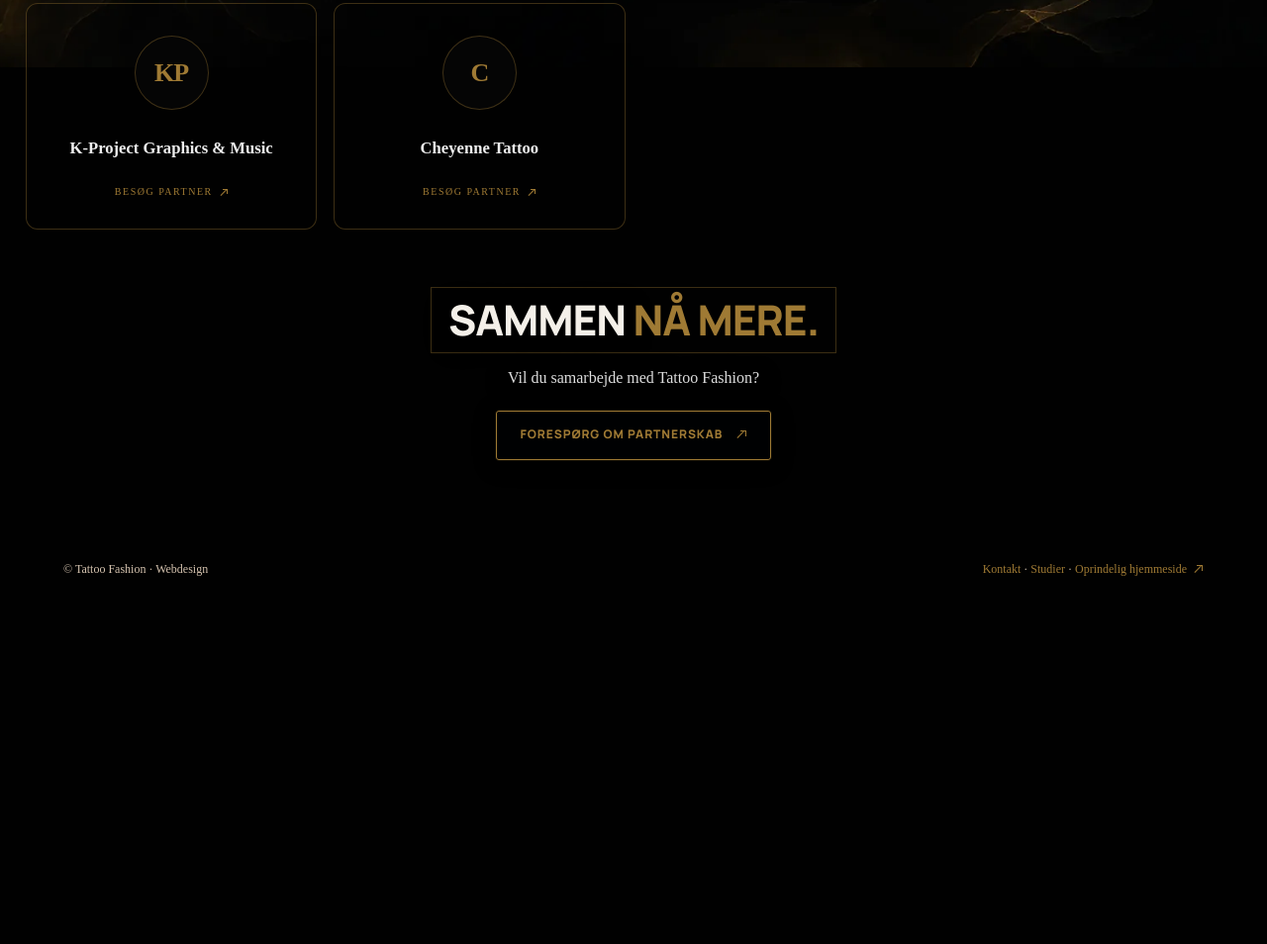
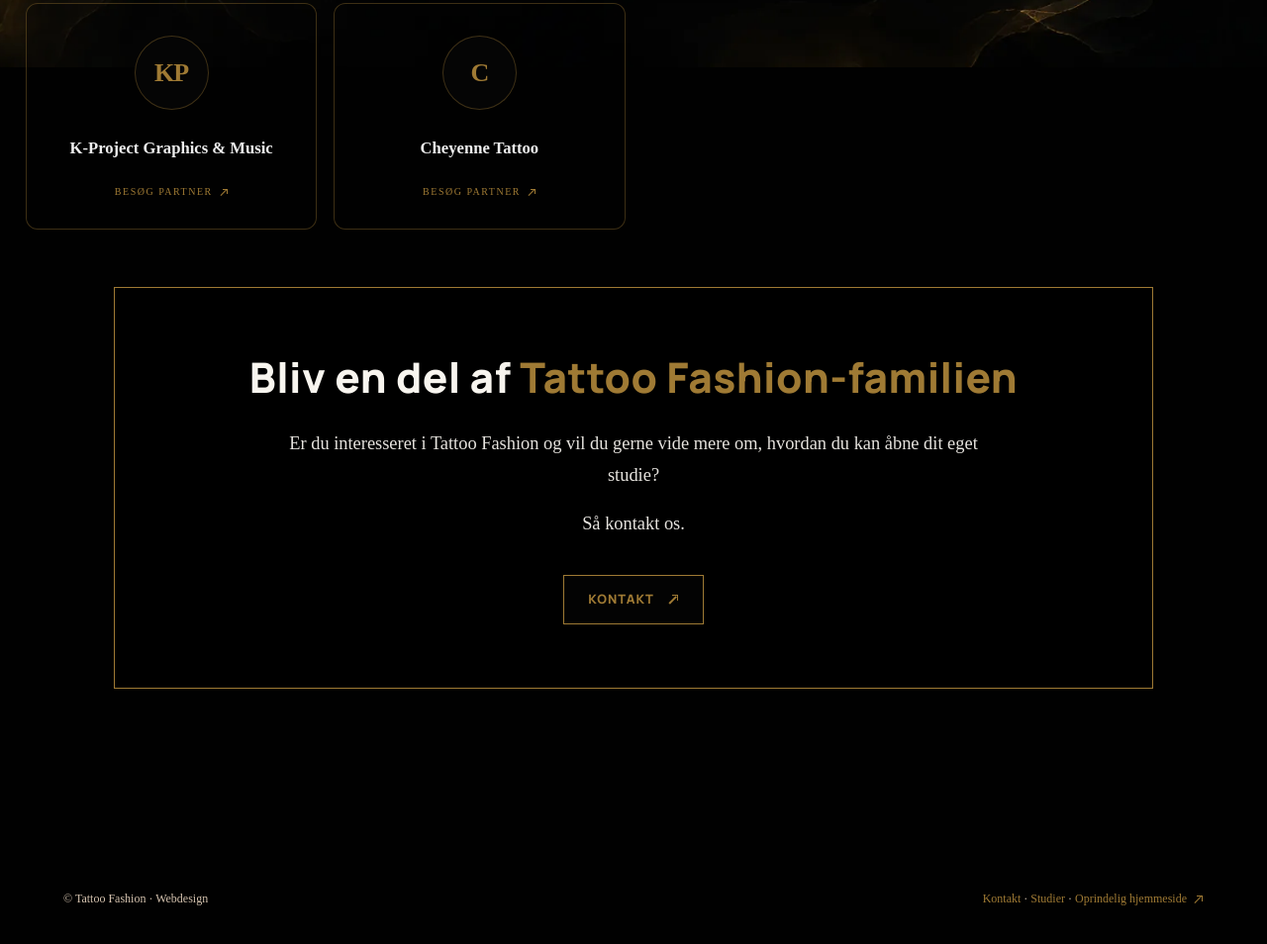
Before and after one commit to floriannitz08-arch/tattoo-fashion-Website, a plain HTML site: page partner-da.html in a window 1280 px wide. Shown: the part 732-1686 px from the top of the page at 99% size. Before the commit the page ends 1353 px from the top, so only its background shows below. Drawn offline with Linux system fonts and the light colour scheme.

Commit message:
Add files via upload

```diff
--- a/partner-da.html
+++ b/partner-da.html
@@ -45,7 +45,52 @@ body.interior-page .tf-partner-main .tf-partner-button:is(:hover,:focus-visible)
   background:rgba(159,122,52,.1)!important;
   border-color:#9F7A34!important;
 }
-</style></head><body class="interior-page">
+</style>
+<style id="tf-partner-family-design">
+/* Familienbereich: gleicher Schwarz-Gold-Stil wie auf „Unsere Geschichte“ */
+body.interior-page .tf-partner-main .tf-partner-family {
+  box-sizing: border-box;
+  width: min(calc(100% - 32px), 1050px);
+  max-width: 1050px;
+  margin: 32px auto clamp(55px, 8vw, 110px) !important;
+  padding: clamp(32px, 5vw, 66px) clamp(18px, 4vw, 58px) !important;
+  border: 1px solid #9F7A34 !important;
+  background: rgba(0,0,0,.18) !important;
+  text-align: center !important;
+}
+body.interior-page .tf-partner-main .tf-partner-family h2 {
+  display: block;
+  max-width: 890px;
+  margin: 0 auto 24px !important;
+  padding: 0 !important;
+  font-family: Manrope, Arial, sans-serif !important;
+  font-size: clamp(1.5rem, 3.3vw, 2.7rem) !important;
+  line-height: 1.25 !important;
+  font-weight: 800 !important;
+  letter-spacing: .01em !important;
+  text-transform: none !important;
+  color: #f8f5ef !important;
+  text-align: center !important;
+}
+body.interior-page .tf-partner-main .tf-partner-family h2 span { color: #9F7A34 !important; }
+body.interior-page .tf-partner-main .tf-partner-family p {
+  max-width: 740px;
+  margin: 0 auto 16px !important;
+  font-family: Manrope, Arial, sans-serif;
+  font-size: clamp(1rem, 1.45vw, 1.15rem) !important;
+  line-height: 1.75 !important;
+  color: #e6e3de !important;
+  text-align: center !important;
+}
+body.interior-page .tf-partner-main .tf-partner-family .btn { margin: 20px auto 0 !important; }
+@media (max-width: 600px) {
+  body.interior-page .tf-partner-main .tf-partner-family {
+    margin-top: 20px !important;
+    padding: 30px 18px !important;
+  }
+}
+</style>
+</head><body class="interior-page">
 <header class="header tf-header"><a aria-label="Tattoo Fashion – Forside" class="tf-brand" href="index-da.html"><img alt="Tattoo Fashion Original-Logo" class="logo" decoding="async" height="181" src="assets/logo.png" width="408"/></a><nav aria-label="Hovednavigation" class="nav tf-nav" id="navigation"><a href="index-da.html">Forside</a><a href="geschichte-da.html">Vores historie</a><a href="studios-da.html">Studier</a><a href="leistungen-da.html">Behandlinger</a><a href="shop-da.html">Shop</a><a aria-current="page" class="active" href="partner-da.html">Partnere</a><a href="kontakt-da.html">Kontakt</a></nav><div aria-label="Sprache wählen / Choose language / Vælg sprog" class="tf-language-switch" role="navigation"><a aria-label="Deutsch" href="partner.html" hreflang="de" lang="de">DE</a><a aria-label="English" href="partner-en.html" hreflang="en" lang="en">EN</a><a aria-current="page" aria-label="Dansk" class="selected" href="partner-da.html" hreflang="da" lang="da">DA</a></div><a class="tf-header-cta" href="studios-da.html">FIND ET STUDIO <span>↗</span></a></header>
 <main class="tf-partner-main">
 <section aria-labelledby="partner-title" class="tf-partner-intro"><h1 id="partner-title">VORES <em>PARTNERE.</em></h1><p>Mennesker, brands og virksomheder med tilknytning til Tattoo Fashion.</p></section>
@@ -59,6 +104,11 @@ body.interior-page .tf-partner-main .tf-partner-button:is(:hover,:focus-visible)
 <a class="tf-partner-card" href="https://www.facebook.com/K-Project-graphics-music-210285096372886/" rel="noopener noreferrer" target="_blank"><span class="tf-partner-mark">KP</span><strong>K-Project Graphics &amp; Music</strong><span class="tf-partner-action">BESØG PARTNER <span aria-hidden="true" class="tf-arrow-icon"></span></span></a>
 <a class="tf-partner-card" href="https://cheyennetattoo.com/de" rel="noopener noreferrer" target="_blank"><span class="tf-partner-mark">C</span><strong>Cheyenne Tattoo</strong><span class="tf-partner-action">BESØG PARTNER <span aria-hidden="true" class="tf-arrow-icon"></span></span></a>
 </div></section>
-<section class="tf-partner-join"><h2>SAMMEN <em>NÅ MERE.</em></h2><p>Vil du samarbejde med Tattoo Fashion?</p><a class="tf-partner-button" href="kontakt-da.html">FORESPØRG OM PARTNERSKAB <span aria-hidden="true" class="tf-arrow-icon"></span></a></section>
+<section class="tf-partner-family" aria-labelledby="tf-partner-family-heading" id="tattoo-fashion-familie">
+<h2 id="tf-partner-family-heading">Bliv en del af <span>Tattoo Fashion-familien</span></h2>
+<p>Er du interesseret i Tattoo Fashion og vil du gerne vide mere om, hvordan du kan åbne dit eget studie?</p>
+<p>Så kontakt os.</p>
+<a class="btn btn-outline" href="kontakt-da.html">Kontakt <span aria-hidden="true" class="tf-arrow-icon"></span></a>
+</section>
 </main>
 <footer class="footer"><span>© Tattoo Fashion · Webdesign</span><span><a href="kontakt-da.html">Kontakt</a> · <a href="studios-da.html">Studier</a> · <a href="https://tattoo-fashion-online.de">Oprindelig hjemmeside <span aria-hidden="true" class="tf-arrow-icon"></span></a></span></footer><script defer="" src="site.js?v=20261118-sprachcheck-2"></script><script defer="" src="tf-languages.js?v=20261118-1"></script></body></html>
```
Also changed, not shown: partner-en.html (+52 -2 lines), partner.html (+52 -2 lines).
